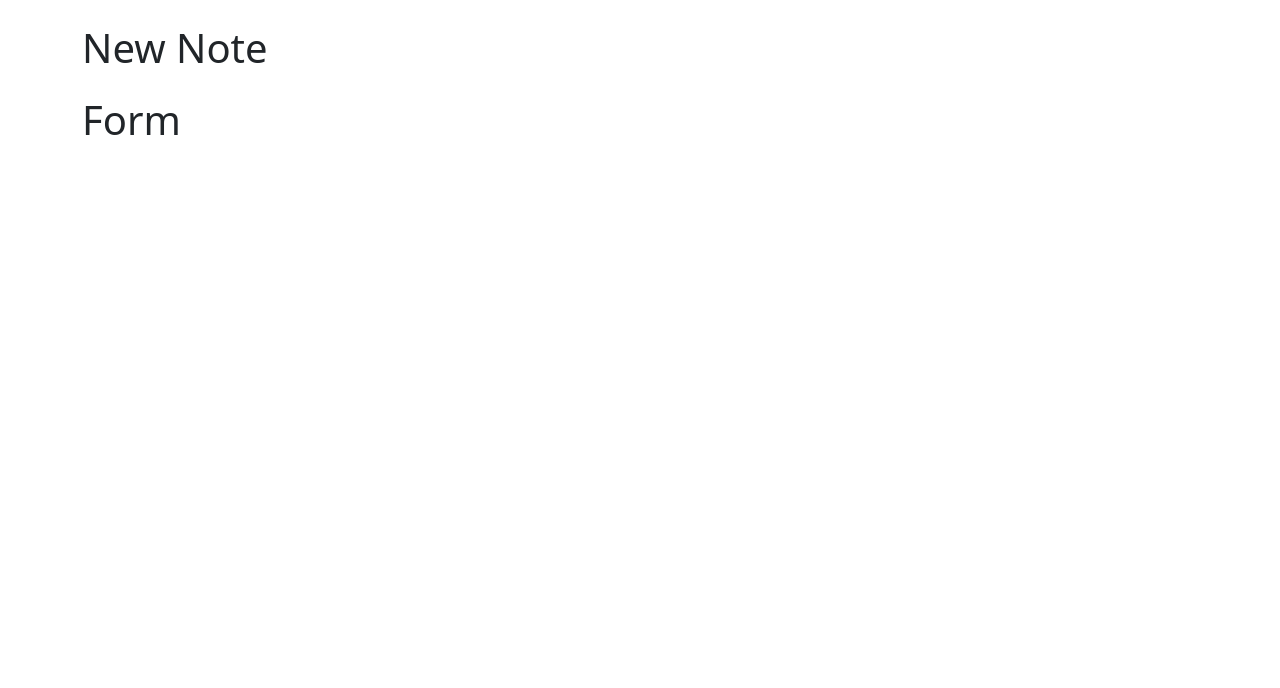
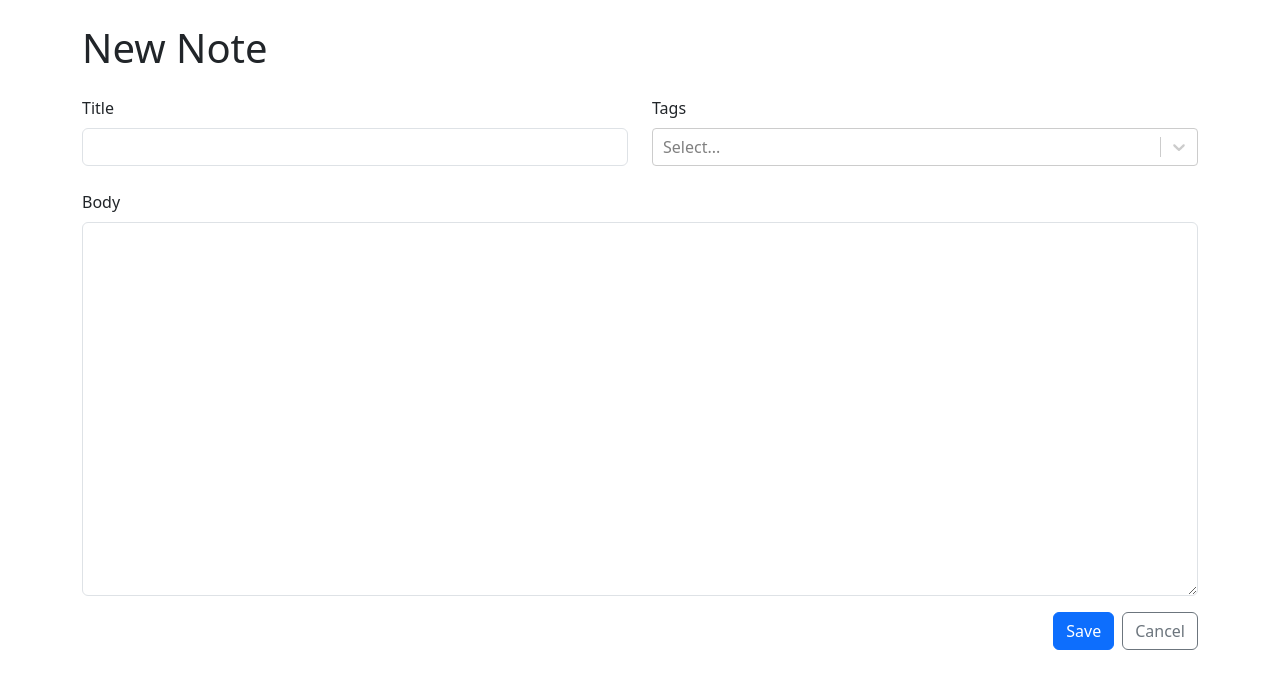
Before and after one commit to mitrasingh/note-app, a React (Vite) app: page /new in a window 1280 px wide. Shown: the top 688 px of the page. Built offline with nearby package versions, Linux system fonts and the light colour scheme.

Commit message:
setup structure of form fields and buttons

```diff
--- a/src/NoteForm.tsx
+++ b/src/NoteForm.tsx
@@ -1,5 +1,46 @@
+import { Form, Stack, Row, Col, Button } from "react-bootstrap";
+import { Link } from "react-router-dom";
+import CreatableReactSelect from "react-select/creatable";
+
 const NoteForm = () => {
-	return <h1>Form</h1>;
+	return (
+		<Form>
+			<Stack gap={4}>
+				<Row>
+					<Col>
+						<Form.Group controlId="title">
+							<Form.Label>Title</Form.Label>
+							<Form.Control required />
+						</Form.Group>
+					</Col>
+					<Col>
+						<Form.Group controlId="tags">
+							<Form.Label>Tags</Form.Label>
+							<CreatableReactSelect isMulti />
+						</Form.Group>
+					</Col>
+				</Row>
+				<Form.Group controlId="markdown">
+					<Form.Label>Body</Form.Label>
+					<Form.Control required as="textarea" rows={15} />
+				</Form.Group>
+			</Stack>
+			<Stack
+				direction="horizontal"
+				gap={2}
+				className="justify-content-end mt-3"
+			>
+				<Button type="submit" variant="primary">
+					Save
+				</Button>
+				<Link to="..">
+					<Button type="button" variant="outline-secondary">
+						Cancel
+					</Button>
+				</Link>
+			</Stack>
+		</Form>
+	);
 };
 
 export default NoteForm;
```
